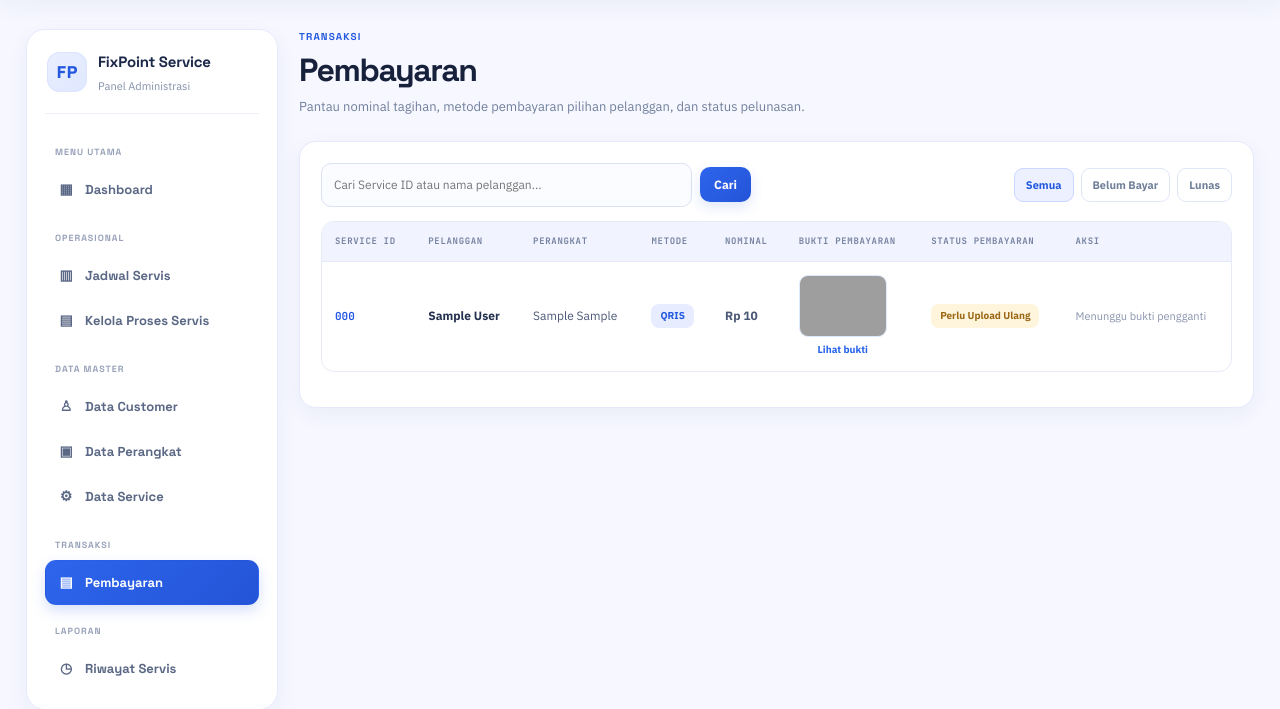
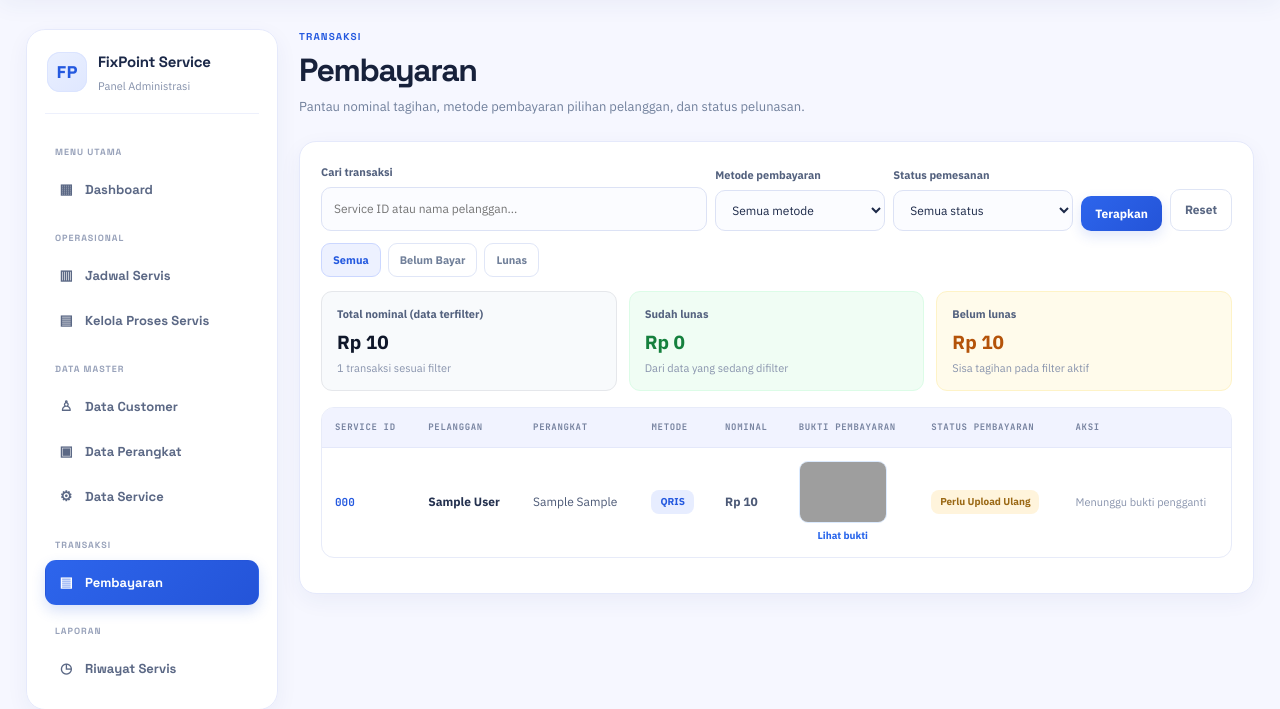
Before and after one commit to davinsolehpermana-code/fixpoint-service, a Laravel app: page /admin/pembayaran in a window 1280 px wide. Shown: the part 77-786 px from the top of the page. Run offline with Laravel 12, Linux system fonts and the light colour scheme; a user stored in the database is signed in; tables that the repository leaves empty hold one stand-in row (values such as "Sample post"); grey boxes are pictures that could not be loaded.

Commit message:
feast(cr-skkni4) : tambah filtermetode pembayaran, status, dan total terfilter

```diff
--- a/app/Http/Controllers/AdminPanelController.php
+++ b/app/Http/Controllers/AdminPanelController.php
@@ -622,13 +622,47 @@ class AdminPanelController extends Controller
 
     public function payments(Request $request)
     {
-        $status = $request->query('status', 'all');
+        $status = (string) $request->query('status', 'all');
+        $method = strtoupper((string) $request->query('method', 'ALL'));
+        $bookingStatus = strtoupper((string) $request->query('booking_status', 'ALL'));
         $search = trim((string) $request->query('q', ''));
 
-        $payments = DB::table('payments as p')
-            ->join('bookings as b', 'b.booking_id', '=', 'p.booking_id')
-            ->leftJoin('customers as c', 'c.customer_id', '=', 'p.customer_id')
-            ->leftJoin('devices as d', 'd.device_id', '=', 'b.device_id')
+        // Nilai filter dibatasi agar parameter URL tidak dipakai sembarangan.
+        if (!in_array($status, ['all', 'paid', 'unpaid'], true)) {
+            $status = 'all';
+        }
+
+        if (!in_array($method, ['ALL', 'CASH', 'QRIS', 'TRANSFER'], true)) {
+            $method = 'ALL';
+        }
+
+        if (!in_array($bookingStatus, ['ALL', 'PENDING', 'WAITING_VERIFICATION', 'CONFIRMED', 'COMPLETED', 'CANCELLED', 'REJECTED'], true)) {
+            $bookingStatus = 'ALL';
+        }
+
+        $methodFilter = $method === 'ALL' ? null : $method;
+        $bookingStatusFilter = $bookingStatus === 'ALL' ? null : $bookingStatus;
+
+        // Satu definisi filter dipakai untuk daftar dan untuk total nominal,
+        // sehingga angka total selalu sama dengan baris yang sedang tampil.
+        $filteredQuery = function () use ($status, $methodFilter, $bookingStatusFilter, $search) {
+            return DB::table('payments as p')
+                ->join('bookings as b', 'b.booking_id', '=', 'p.booking_id')
+                ->leftJoin('customers as c', 'c.customer_id', '=', 'p.customer_id')
+                ->leftJoin('devices as d', 'd.device_id', '=', 'b.device_id')
+                ->when($status === 'paid', fn($query) => $query->where('p.payment_status', 'PAID'))
+                ->when($status === 'unpaid', fn($query) => $query->where('p.payment_status', '!=', 'PAID'))
+                ->when($methodFilter !== null, fn($query) => $query->where('p.payment_method', $methodFilter))
+                ->when($bookingStatusFilter !== null, fn($query) => $query->where('b.status', $bookingStatusFilter))
+                ->when($search !== '', function ($query) use ($search) {
+                    $query->where(function ($subQuery) use ($search) {
+                        $subQuery->where('b.service_id_code', 'like', '%' . $search . '%')
+                            ->orWhere('c.name', 'like', '%' . $search . '%');
+                    });
+                });
+        };
+
+        $payments = $filteredQuery()
             ->select([
                 'p.payment_id',
                 'p.booking_id',
@@ -644,19 +678,32 @@ class AdminPanelController extends Controller
                 'd.brand',
                 'd.device_type',
             ])
-            ->when($status === 'paid', fn($query) => $query->where('p.payment_status', 'PAID'))
-            ->when($status === 'unpaid', fn($query) => $query->where('p.payment_status', '!=', 'PAID'))
-            ->when($search !== '', function ($query) use ($search) {
-                $query->where(function ($subQuery) use ($search) {
-                    $subQuery->where('b.service_id_code', 'like', '%' . $search . '%')
-                        ->orWhere('c.name', 'like', '%' . $search . '%');
-                });
-            })
             ->orderByDesc('p.payment_id')
             ->paginate(15)
             ->withQueryString();
 
-        return view('admin.pembayaran', compact('payments', 'status', 'search'));
+        $summary = $filteredQuery()
+            ->selectRaw('COUNT(*) as total_transaksi')
+            ->selectRaw('COALESCE(SUM(p.amount), 0) as total_nominal')
+            ->selectRaw("COALESCE(SUM(CASE WHEN p.payment_status = 'PAID' THEN p.amount ELSE 0 END), 0) as total_lunas")
+            ->first();
+
+        $countFiltered = (int) ($summary->total_transaksi ?? 0);
+        $totalFiltered = (float) ($summary->total_nominal ?? 0);
+        $totalPaidFiltered = (float) ($summary->total_lunas ?? 0);
+        $totalUnpaidFiltered = max(0, $totalFiltered - $totalPaidFiltered);
+
+        return view('admin.pembayaran', compact(
+            'payments',
+            'status',
+            'method',
+            'bookingStatus',
+            'search',
+            'countFiltered',
+            'totalFiltered',
+            'totalPaidFiltered',
+            'totalUnpaidFiltered'
+        ));
     }
 
     /**
--- a/resources/views/admin/pembayaran.blade.php
+++ b/resources/views/admin/pembayaran.blade.php
@@ -35,19 +35,81 @@
 </div>
 
 <section class="admin-card">
-    <div class="admin-toolbar">
-        <form action="{{ route('admin.payments') }}" method="GET" class="admin-search">
-            <input type="text" name="q" class="admin-input" value="{{ $search }}" placeholder="Cari Service ID atau nama pelanggan...">
+    <div class="admin-toolbar" style="align-items:flex-end;flex-wrap:wrap;gap:12px;">
+        <form action="{{ route('admin.payments') }}" method="GET"
+              style="display:flex;align-items:flex-end;flex-wrap:wrap;gap:8px;width:100%;">
+            <div class="admin-form-group" style="min-width:220px;flex:1 1 220px;">
+                <label class="admin-label" for="paymentSearch">Cari transaksi</label>
+                <input type="text" id="paymentSearch" name="q" class="admin-input" value="{{ $search }}"
+                       placeholder="Service ID atau nama pelanggan...">
+            </div>
+
+            <div class="admin-form-group" style="min-width:170px;">
+                <label class="admin-label" for="paymentMethodFilter">Metode pembayaran</label>
+                <select name="method" id="paymentMethodFilter" class="admin-input">
+                    <option value="ALL" {{ $method === 'ALL' ? 'selected' : '' }}>Semua metode</option>
+                    <option value="CASH" {{ $method === 'CASH' ? 'selected' : '' }}>Cash / Tunai</option>
+                    <option value="QRIS" {{ $method === 'QRIS' ? 'selected' : '' }}>QRIS</option>
+                    <option value="TRANSFER" {{ $method === 'TRANSFER' ? 'selected' : '' }}>Transfer Bank</option>
+                </select>
+            </div>
+
+            <div class="admin-form-group" style="min-width:180px;">
+                <label class="admin-label" for="bookingStatusFilter">Status pemesanan</label>
+                <select name="booking_status" id="bookingStatusFilter" class="admin-input">
+                    <option value="ALL" {{ $bookingStatus === 'ALL' ? 'selected' : '' }}>Semua status</option>
+                    @foreach ([
+                        'PENDING' => 'Menunggu Verifikasi',
+                        'WAITING_VERIFICATION' => 'Menunggu Konfirmasi',
+                        'CONFIRMED' => 'Dikonfirmasi',
+                        'COMPLETED' => 'Selesai',
+                        'CANCELLED' => 'Dibatalkan',
+                        'REJECTED' => 'Ditolak',
+                    ] as $value => $label)
+                        <option value="{{ $value }}" {{ $bookingStatus === $value ? 'selected' : '' }}>{{ $label }}</option>
+                    @endforeach
+                </select>
+            </div>
+
             @if($status !== 'all')
                 <input type="hidden" name="status" value="{{ $status }}">
             @endif
-            <button type="submit" class="admin-btn admin-btn-primary">Cari</button>
+
+            <button type="submit" class="admin-btn admin-btn-primary">Terapkan</button>
+            <a href="{{ route('admin.payments') }}" class="admin-btn admin-btn-outline">Reset</a>
         </form>
 
         <div class="admin-filter">
-            <a href="{{ route('admin.payments', ['status' => 'all']) }}" class="admin-filter-link {{ $status === 'all' ? 'active' : '' }}">Semua</a>
-            <a href="{{ route('admin.payments', ['status' => 'unpaid']) }}" class="admin-filter-link {{ $status === 'unpaid' ? 'active' : '' }}">Belum Bayar</a>
-            <a href="{{ route('admin.payments', ['status' => 'paid']) }}" class="admin-filter-link {{ $status === 'paid' ? 'active' : '' }}">Lunas</a>
+            <a href="{{ route('admin.payments', ['status' => 'all', 'method' => $method, 'booking_status' => $bookingStatus]) }}" class="admin-filter-link {{ $status === 'all' ? 'active' : '' }}">Semua</a>
+            <a href="{{ route('admin.payments', ['status' => 'unpaid', 'method' => $method, 'booking_status' => $bookingStatus]) }}" class="admin-filter-link {{ $status === 'unpaid' ? 'active' : '' }}">Belum Bayar</a>
+            <a href="{{ route('admin.payments', ['status' => 'paid', 'method' => $method, 'booking_status' => $bookingStatus]) }}" class="admin-filter-link {{ $status === 'paid' ? 'active' : '' }}">Lunas</a>
+        </div>
+    </div>
+
+    {{-- Total nominal mengikuti baris data yang sedang difilter. --}}
+    <div style="display:grid;grid-template-columns:repeat(auto-fit,minmax(190px,1fr));gap:12px;margin-bottom:16px;">
+        <div style="border:1px solid #e5e7eb;border-radius:11px;padding:13px 15px;background:#f8fafc;">
+            <div class="admin-label">Total nominal (data terfilter)</div>
+            <div style="font-size:19px;font-weight:800;color:#0f172a;margin-top:4px;">
+                Rp {{ number_format($totalFiltered, 0, ',', '.') }}
+            </div>
+            <div class="admin-muted">{{ $countFiltered }} transaksi sesuai filter</div>
+        </div>
+
+        <div style="border:1px solid #dcfce7;border-radius:11px;padding:13px 15px;background:#f0fdf4;">
+            <div class="admin-label">Sudah lunas</div>
+            <div style="font-size:19px;font-weight:800;color:#15803d;margin-top:4px;">
+                Rp {{ number_format($totalPaidFiltered, 0, ',', '.') }}
+            </div>
+            <div class="admin-muted">Dari data yang sedang difilter</div>
+        </div>
+
+        <div style="border:1px solid #fef3c7;border-radius:11px;padding:13px 15px;background:#fffbeb;">
+            <div class="admin-label">Belum lunas</div>
+            <div style="font-size:19px;font-weight:800;color:#b45309;margin-top:4px;">
+                Rp {{ number_format($totalUnpaidFiltered, 0, ',', '.') }}
+            </div>
+            <div class="admin-muted">Sisa tagihan pada filter aktif</div>
         </div>
     </div>
 
```
